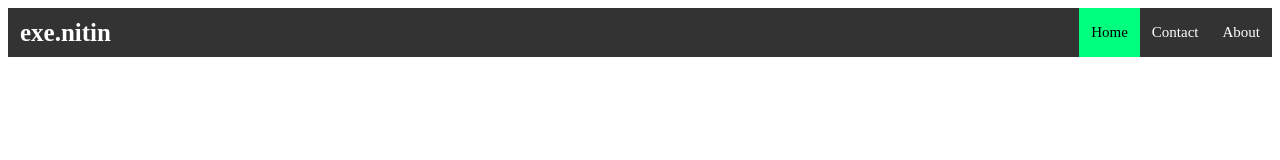
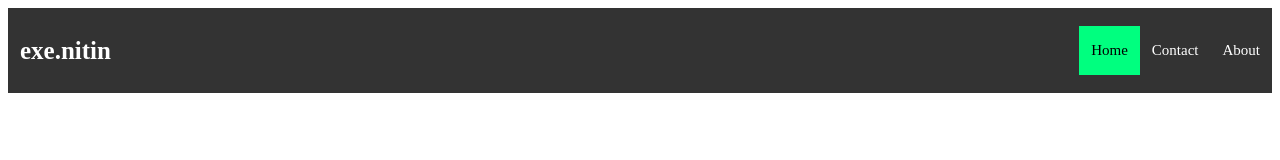
Before and after one commit to not-AFK/not-AFK.github.io, a plain HTML site: page index.html in a window 1280 px wide. Drawn offline with Linux system fonts and the light colour scheme.

Commit message:
Update index.css

```diff
--- a/index.css
+++ b/index.css
@@ -2,7 +2,7 @@
 .header {
     overflow: auto;
     background-color: #333;
-    padding: 0px 0px;
+    padding: 18px 0px;
   }
 
   /* Style the header links */
```
